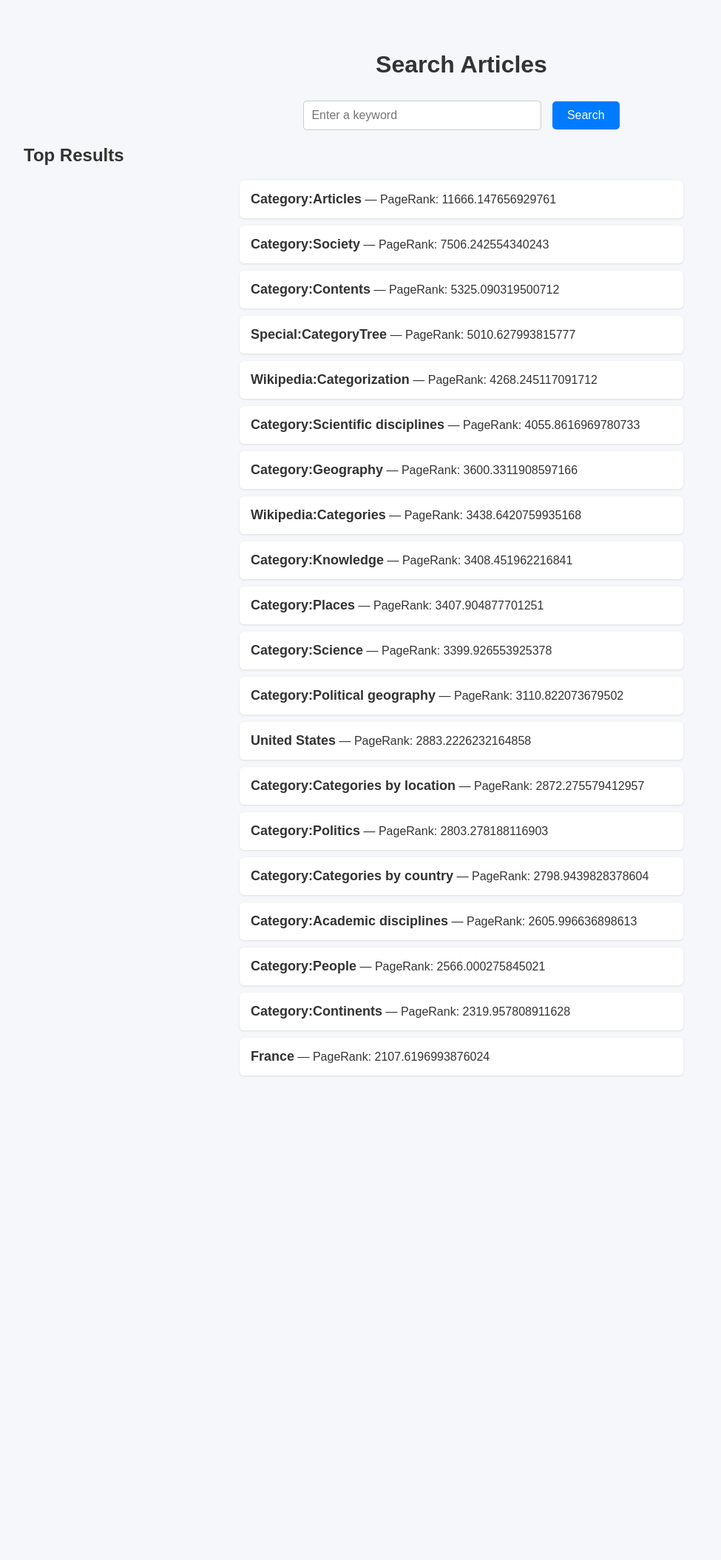
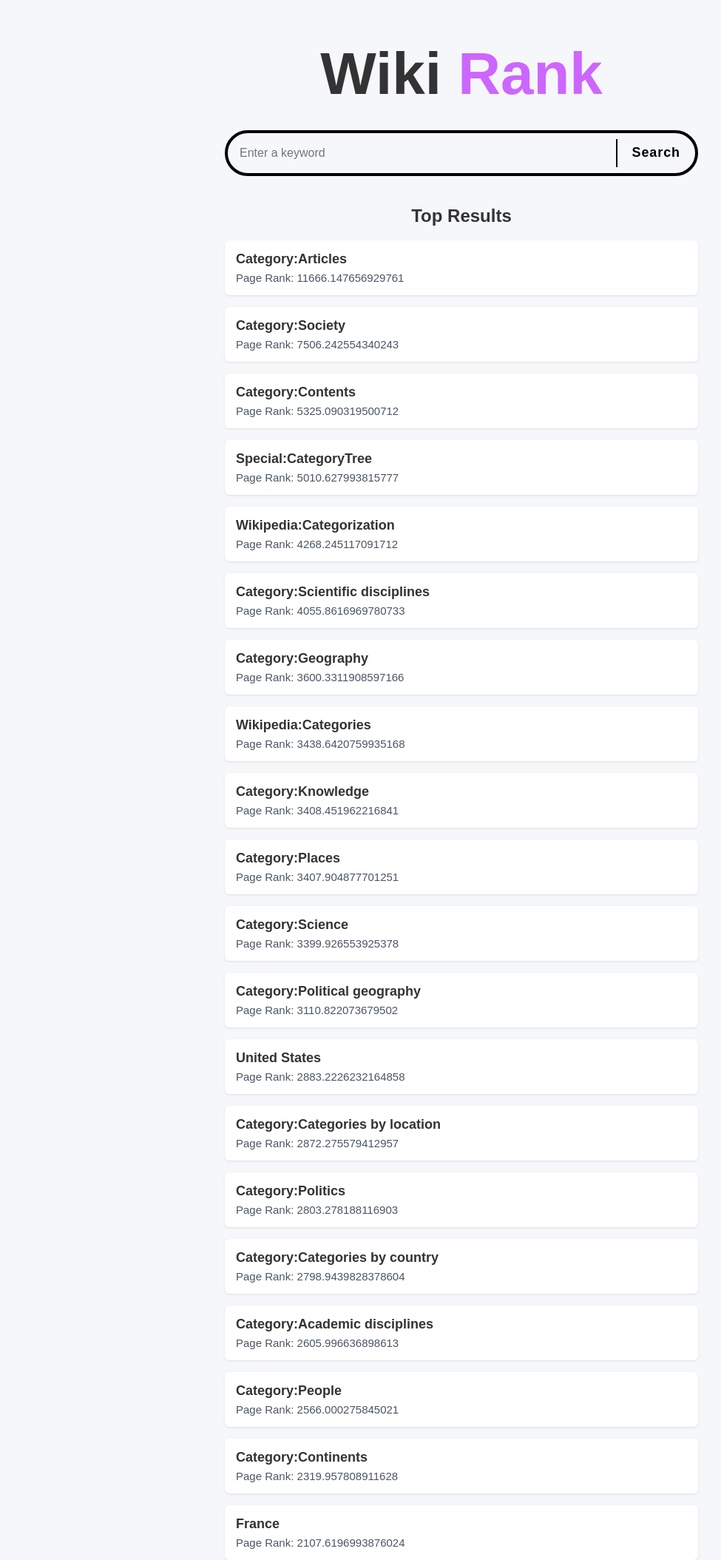
Before and after one commit to samrudhibaldota/Wikirank-Project, a Django app: template wikirank/search/templates/search.html in a window 1280 px wide. Shown: the whole page at 74% size, without its empty margins (16-991 px from the left). Before the commit the page ends 1455 px from the top, so only its background shows below. Run offline with Django 5.2, Linux system fonts and the light colour scheme; the template is opened without the code that fills it: values that come from a table or form of the project are taken from there, others are empty; data comes from the database, SQL or seed files in the repository; parts of the project's set-up code (start-up, migrations or seed data) failed here and were passed over.

Commit message:
update ui

```diff
--- a/wikirank/search/static/style.css
+++ b/wikirank/search/static/style.css
@@ -1,58 +1,90 @@
+* {
+  box-sizing: border-box;
+}
+
 body {
+  margin: 0;
+  color: #333;
+  display: flex;
+  min-height: 100vh;
+  align-items: center;
+  background: #f5f7fa;
+  flex-direction: column;
   font-family: Arial, sans-serif;
-    background: #f5f7fa;
-    padding: 40px;
-    color: #333;
 }
 
 h1 {
+  font-size: 80px;
+  font-weight: bold;
   text-align: center;
   margin-bottom: 30px;
 }
 
+h1 span {
+  color: hsl(280, 100%, 70%);
+}
+
 form {
+  width: 50%;
+  display: flex;
+  padding: 8px 0;
+  overflow: hidden;
   text-align: center;
   margin-bottom: 20px;
+  border-radius: 32px;
+  border: 4px solid black;
 }
 
 input[type="text"] {
-    padding: 10px;
+  flex: 8;
+  border: none;
+  outline: none;
+  margin: 10px 0;
+  padding: 0 16px;
   font-size: 16px;
-    width: 300px;
   border-radius: 5px;
-    border: 1px solid #ccc;
+  background-color: transparent;
 }
 
 button {
-    padding: 10px 20px;
-    font-size: 16px;
-    margin-left: 10px;
-    background-color: #007bff;
+  flex: 1;
   border: none;
-    border-radius: 5px;
-    color: white;
+  color: black;
   cursor: pointer;
-}
-
-button:hover {
-    background-color: #0056b3;
+  font-size: 18px;
+  padding: 0 20px;
+  font-weight: 600;
+  letter-spacing: 0.05em;
+  background-color: transparent;
+  border-left: 2px solid black;
 }
 
 ul {
+  padding: 0;
+  width: 50%;
+  display: flex;
+  row-gap: 16px;
+  margin: 0 auto;
+  max-width: 1024px;
   list-style-type: none;
-    padding: 0;
-    max-width: 600px;
-    margin: 0 auto;
+  flex-direction: column;
 }
 
 li {
+  row-gap: 6px;
+  display: flex;
+  padding: 15px;
   background: white;
-    margin: 10px 0;
-    padding: 15px;
   border-radius: 6px;
-    box-shadow: 0 1px 3px rgba(0,0,0,0.1);
+  flex-direction: column;
+  box-shadow: 0 1px 3px rgba(0, 0, 0, 0.1);
 }
 
 strong {
   font-size: 18px;
 }
+
+.result span {
+  color: #4a5565;
+  font-size: 15px;
+}
--- a/wikirank/search/templates/search.html
+++ b/wikirank/search/templates/search.html
@@ -2,13 +2,18 @@
 <html>
   <head>
     <title>Wikipedia PageRank Search</title>
-        <link rel="stylesheet" type="text/css" href="/static/style.css">
+    <link rel="stylesheet" type="text/css" href="/static/style.css" />
   </head>
 
   <body>
-    <h1>Search Articles</h1>
+    <h1>Wiki <span>Rank</span></h1>
     <form method="get" action="/search/">
-        <input type="text" name="q" placeholder="Enter a keyword" value="{{ query|default:'' }}">
+      <input
+        type="text"
+        name="q"
+        placeholder="Enter a keyword"
+        value="{{ query|default:'' }}"
+      />
       <button type="submit">Search</button>
     </form>
 
@@ -16,7 +21,10 @@
     <h2>Top Results</h2>
     <ul>
       {% for article in results %}
-                <li><strong>{{ article.title }}</strong> — PageRank: {{ article.pagerank }}</li>
+      <li class="result">
+        <strong>{{ article.title }}</strong>
+        <span>Page Rank: {{ article.pagerank }}</span>
+      </li>
       {% endfor %}
     </ul>
     {% elif query %}
```
Lines whose indentation alone changed are shown as unchanged.
